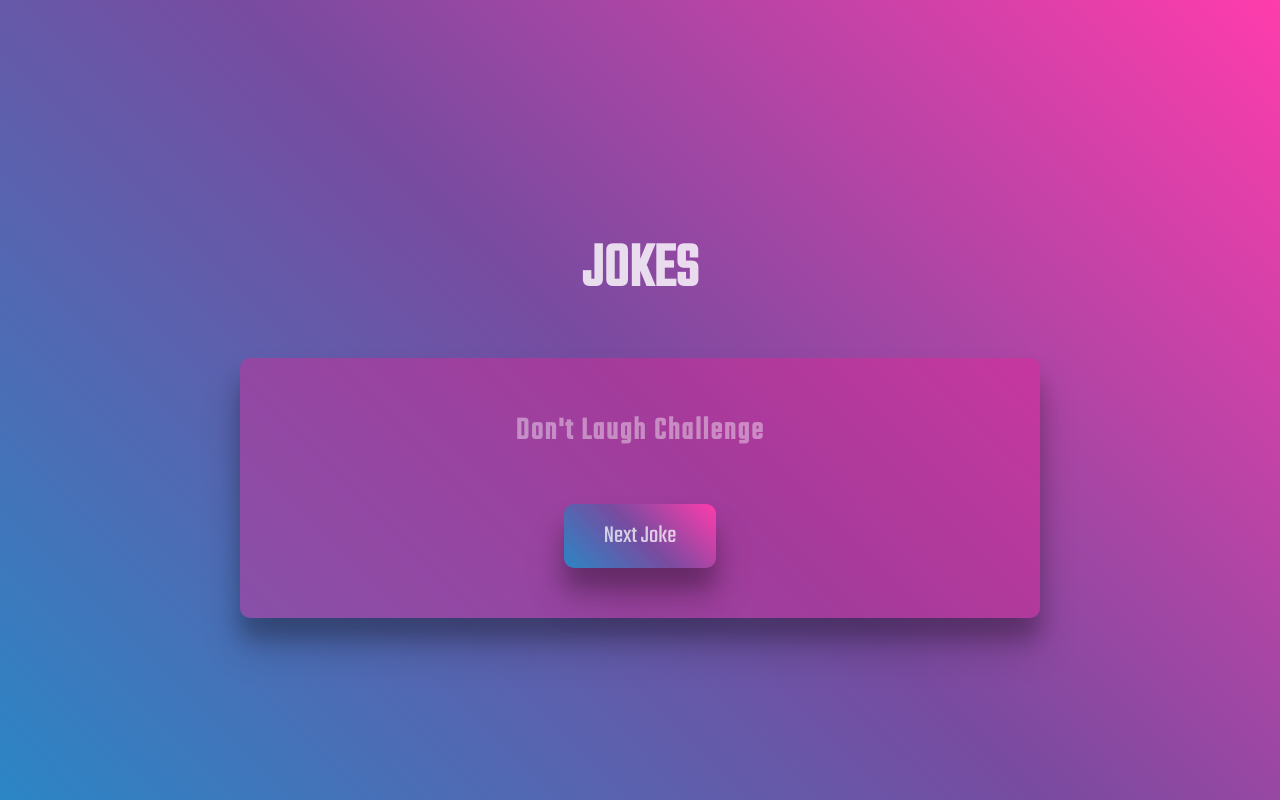
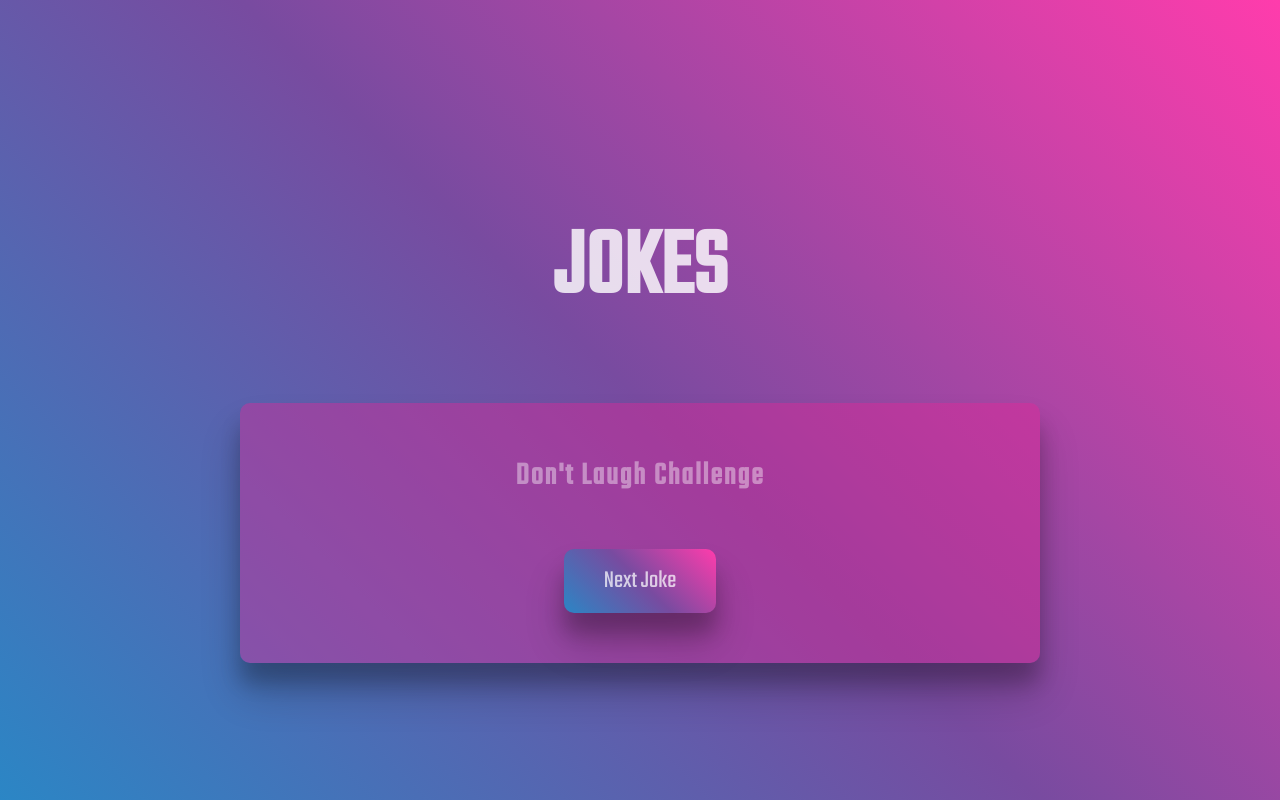
Before and after one commit to LRSORRENTI/DadJokeApp, a plain HTML site: page index.html in a window 1280 px wide. Drawn offline with Linux system fonts and the light colour scheme; no server answers.

Commit message:
changed main h1 size

```diff
--- a/index.html
+++ b/index.html
@@ -8,7 +8,9 @@
     <title>Joke App</title>
   </head>
   <body>
-    <h1>JOKES</h1>
+    <div class="wrapper">
+      <h1>JOKES</h1>
+    </div>
     <div class="container">
       <h3>Don't Laugh Challenge</h3>
       <div id="joke" class="joke"></div>
--- a/style.css
+++ b/style.css
@@ -28,7 +28,7 @@ body {
 
 h1 {
   color: rgba(255, 255, 255, 0.812);
-  font-size: 4rem;
+  font-size: 6rem;
 }
 
 .container {
```
